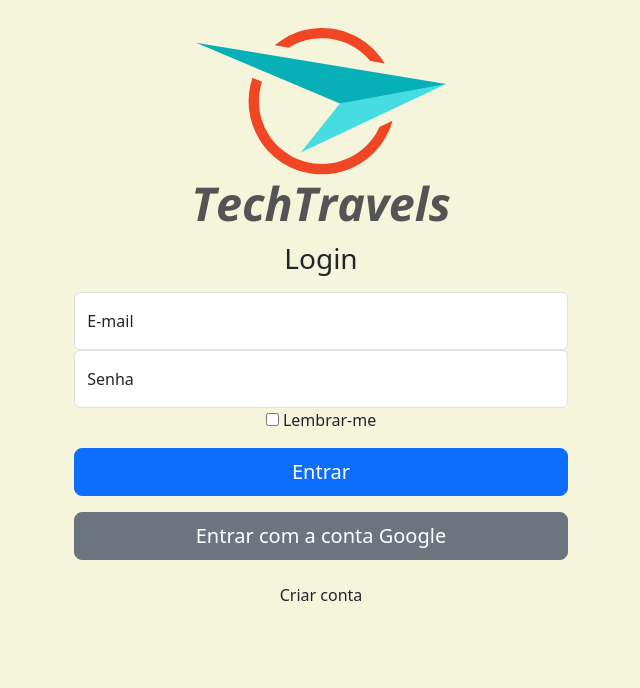
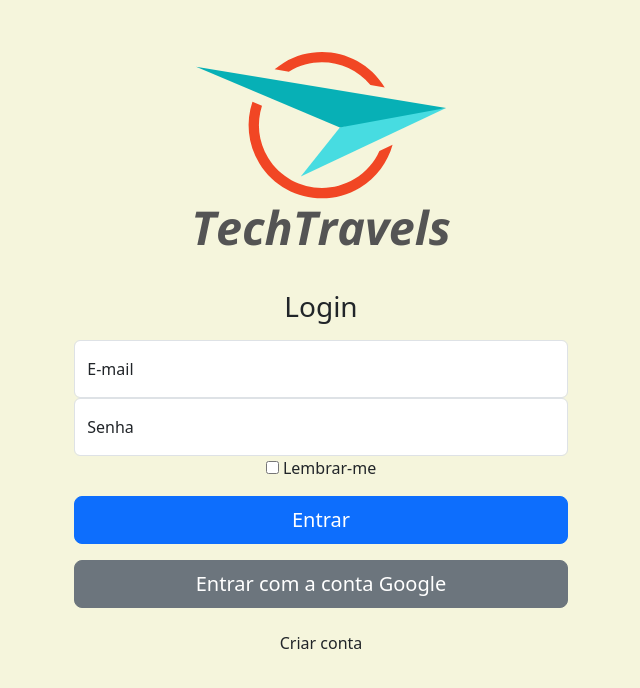
Before and after one commit to victoriahollanda/techtravels, a plain HTML site: page pages/login/login.html in a window 1280 px wide. Shown: the whole page, without its empty margins (319-959 px from the left). Drawn offline with nearby package versions, Linux system fonts and the light colour scheme.

Commit message:
melhorias-css

```diff
--- a/pages/login/login.html
+++ b/pages/login/login.html
@@ -24,11 +24,11 @@
         <div class="logo">
           <img
             src="logo-techtravels_v.2.png"
-            class="fluid-img"
+            class="fluid-img mt-4"
             alt="logo da techtravels"
           />
         </div>
-        <h1 class="h3 mb-3 fw-normal">Login</h1>
+        <h1 class="h3 mt-4 mb-3 fw-normal">Login</h1>
         <div class="login-page form-floating">
           <input
             type="email"
```
